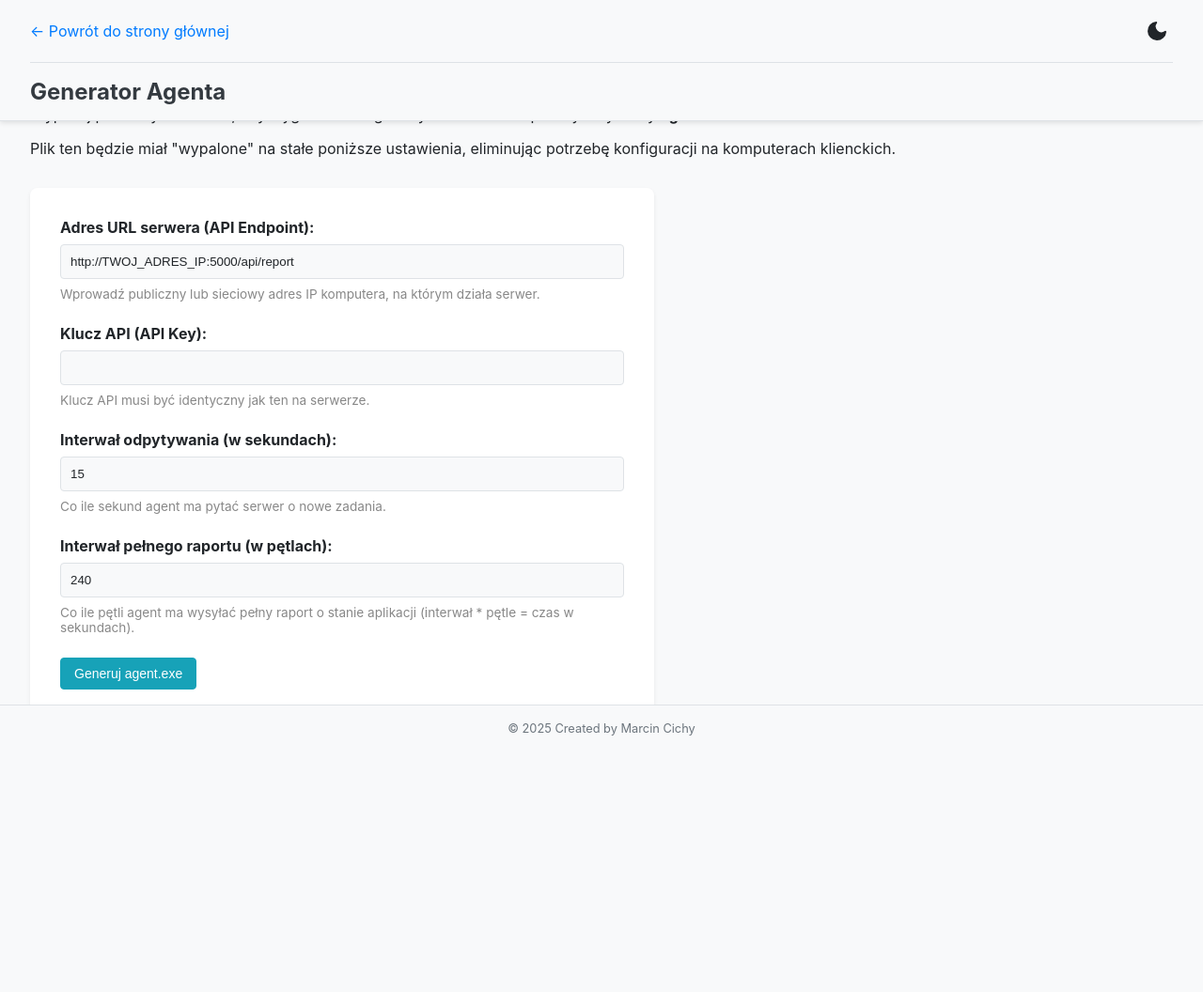
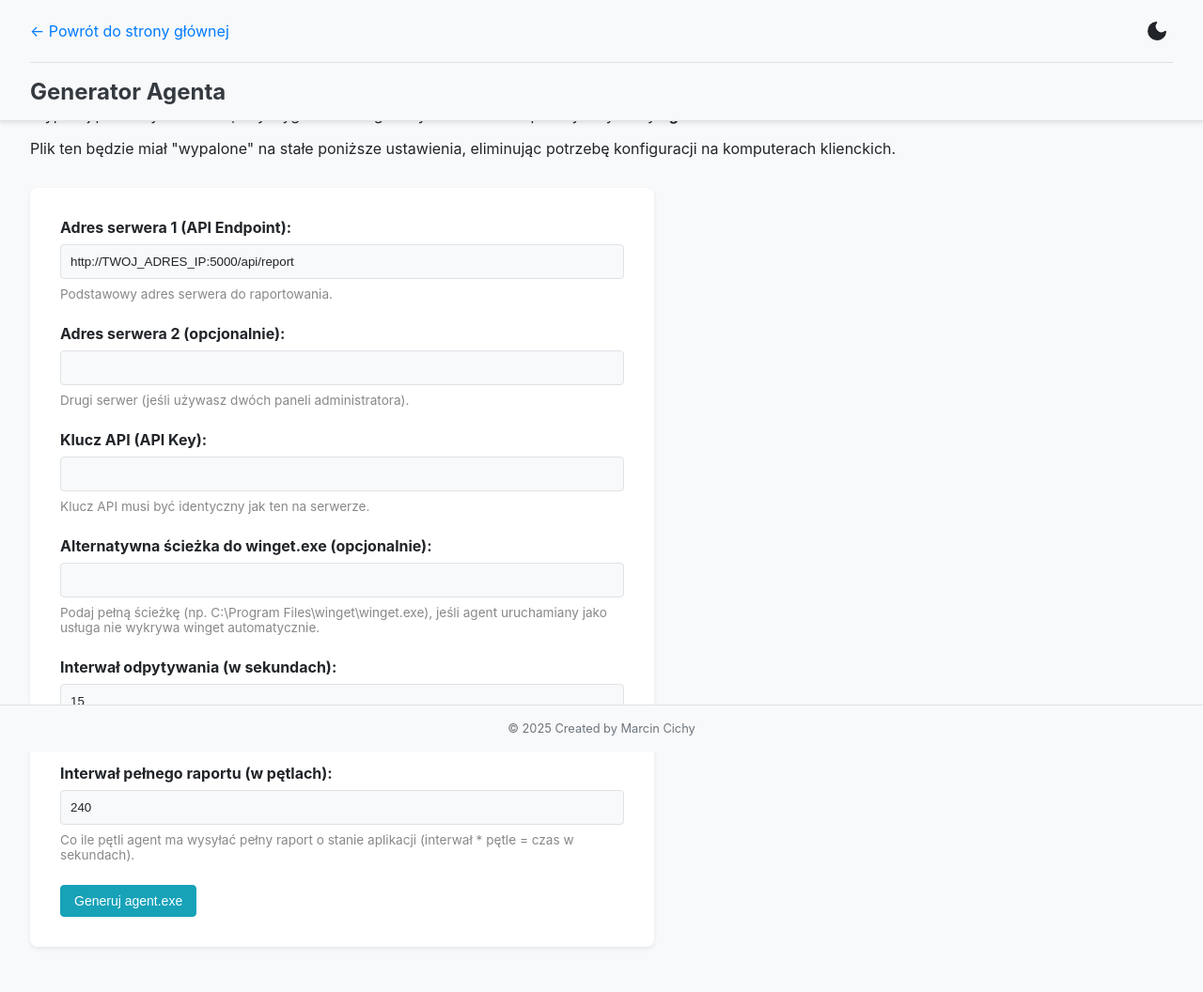
Before and after one commit to MarcinCichy/WingetAgent, a Flask app: template winget-dasboard/templates/settings.html in a window 1280 px wide. Shown: the whole page at 94% size. Before the commit the page ends 783 px from the top, so only its background shows below. Run offline with Flask 3, Linux system fonts and the light colour scheme; the template is opened without the code that fills it, so the values that code supplies are empty.

Commit message:
Agent improvements: synchronize hostname, support for two server endpoints, better detection of active IP, improved agent diagnostics. Enabled correct refresh of reports and proper handling of tasks sent from the admin panel.

```diff
--- a/winget-dasboard/templates/settings.html
+++ b/winget-dasboard/templates/settings.html
@@ -16,14 +16,24 @@
 
     <form action="{{ url_for('generate_exe') }}" method="POST" class="settings-form">
         <div class="form-group">
-            <label for="api_endpoint">Adres URL serwera (API Endpoint):</label>
-            <input type="text" id="api_endpoint" name="api_endpoint" value="http://TWOJ_ADRES_IP:5000/api/report" required>
-            <small>Wprowadź publiczny lub sieciowy adres IP komputera, na którym działa serwer.</small>
+            <label for="api_endpoint1">Adres serwera 1 (API Endpoint):</label>
+            <input type="text" id="api_endpoint1" name="api_endpoint1" value="http://TWOJ_ADRES_IP:5000/api/report" required>
+            <small>Podstawowy adres serwera do raportowania.</small>
+        </div>
+        <div class="form-group">
+            <label for="api_endpoint2">Adres serwera 2 (opcjonalnie):</label>
+            <input type="text" id="api_endpoint2" name="api_endpoint2" value="">
+            <small>Drugi serwer (jeśli używasz dwóch paneli administratora).</small>
         </div>
         <div class="form-group">
             <label for="api_key">Klucz API (API Key):</label>
             <input type="text" id="api_key" name="api_key" value="{{ server_api_key }}" required>
             <small>Klucz API musi być identyczny jak ten na serwerze.</small>
+        </div>
+        <div class="form-group">
+            <label for="winget_path">Alternatywna ścieżka do winget.exe (opcjonalnie):</label>
+            <input type="text" id="winget_path" name="winget_path" value="">
+            <small>Podaj pełną ścieżkę (np. C:\Program Files\winget\winget.exe), jeśli agent uruchamiany jako usługa nie wykrywa winget automatycznie.</small>
         </div>
         <div class="form-group">
             <label for="loop_interval">Interwał odpytywania (w sekundach):</label>
```
